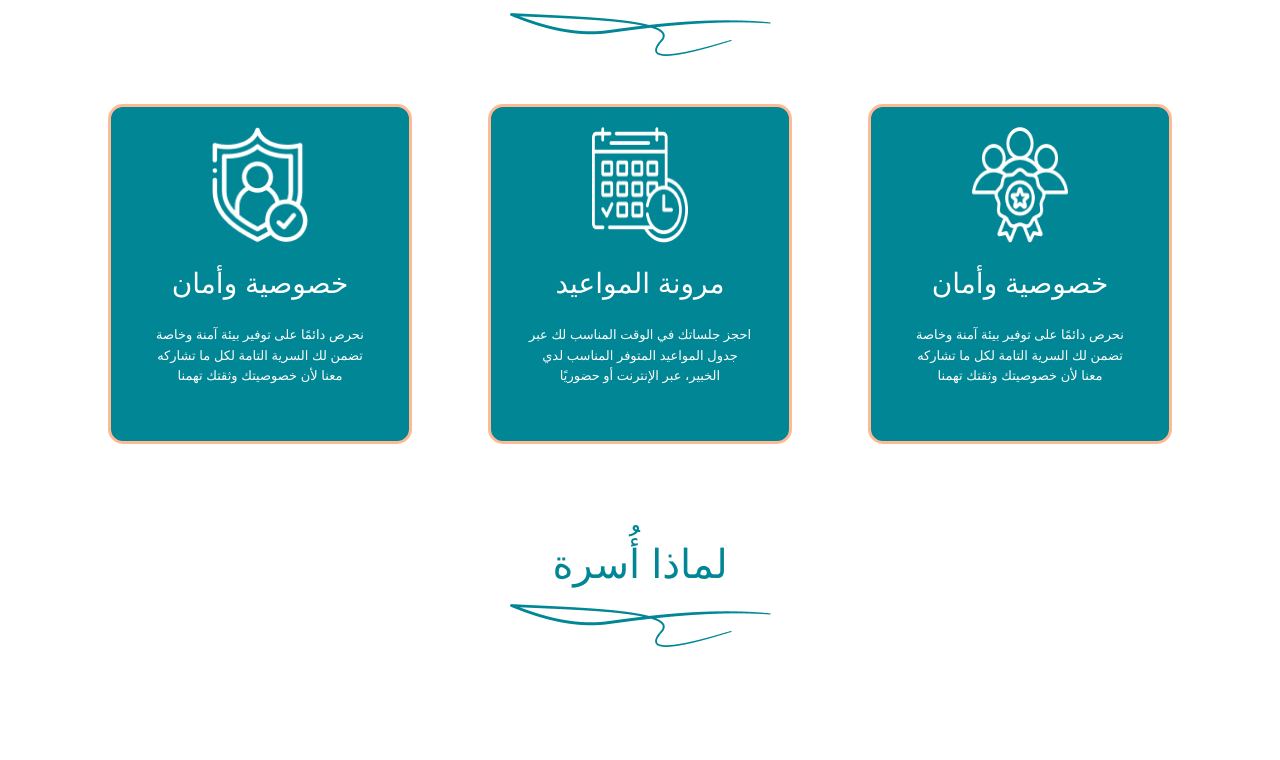
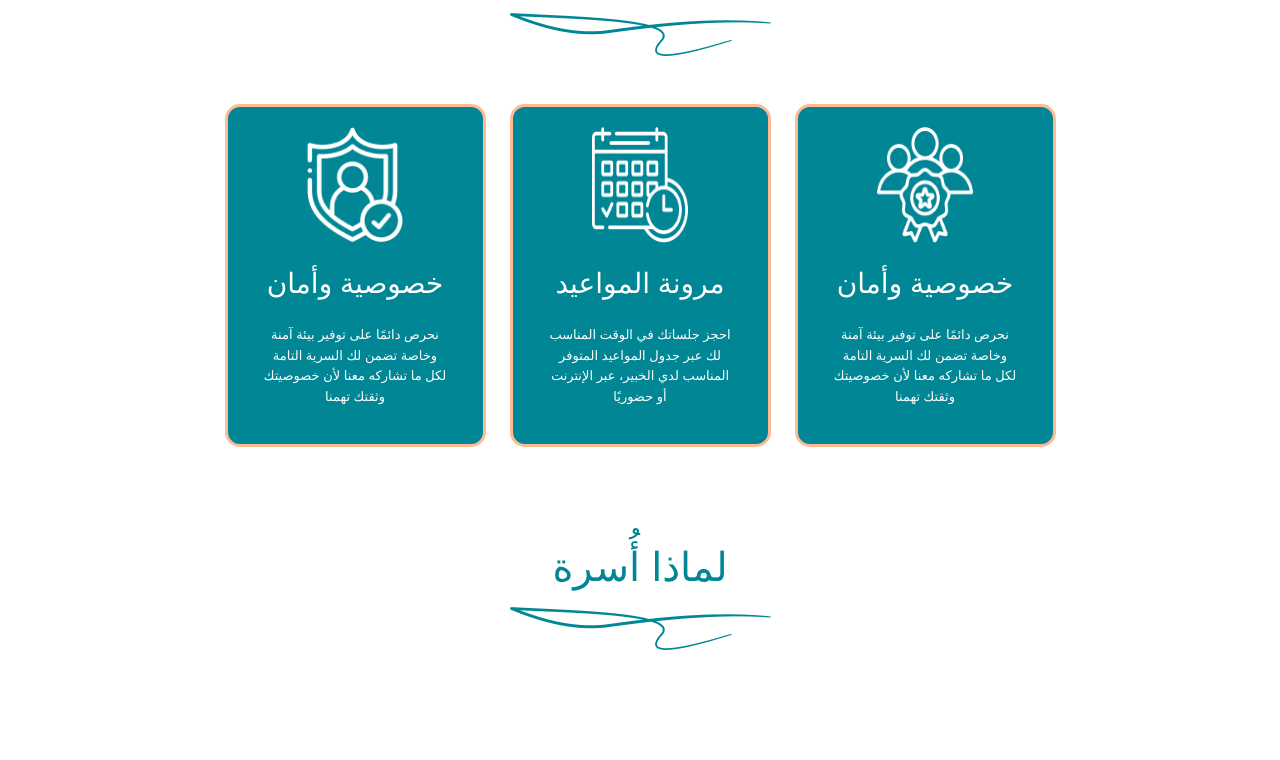
Before and after one commit to Nour-ibrahem30/-, a website: page index.html in a window 1280 px wide. Shown: the part 1456-2216 px from the top of the page. Drawn offline with nearby package versions, Linux system fonts and the light colour scheme; a web font is replaced by a local one.

Commit message:
Update The Project

```diff
--- a/index.html
+++ b/index.html
@@ -153,7 +153,7 @@
                     <img src="imges/Vector 1.png" alt="فاصل زخرفي" class="mt-2" loading="lazy" decoding="async">
                 </div>
                 <div class="row flex-wrap justify-content-center align-items-center g-4">
-                    <div class="col-lg-4 col-md-6 d-grid justify-content-center align-items-center">
+                    <div class="col-lg-3 col-md-6 d-grid justify-content-center align-items-center">
                         <div class="card text-center align-items-center" style="width: 19rem;">
                             <img src="imges/Vector-feactures.png" class="card-img-top" alt="أيقونة ميزة" loading="lazy"
                                 decoding="async" width="96" height="116">
@@ -164,7 +164,7 @@
                             </div>
                         </div>
                     </div>
-                    <div class="col-lg-4 col-md-6 d-grid justify-content-center align-items-center">
+                    <div class="col-lg-3 col-md-6 d-grid justify-content-center align-items-center">
                         <div class="card text-center align-items-center" style="width: 19rem;">
                             <img src="imges/Group.png" class="card-img-top" alt="أيقونة مرونة المواعيد" loading="lazy"
                                 decoding="async" width="96" height="116">
@@ -177,7 +177,7 @@
                             </div>
                         </div>
                     </div>
-                    <div class="col-lg-4 col-md-6 d-grid justify-content-center align-items-center">
+                    <div class="col-lg-3 col-md-6 d-grid justify-content-center align-items-center">
                         <div class="card text-center align-items-center" style="width: 19rem;">
                             <img src="imges/Privcy.png" class="card-img-top" alt="أيقونة الخصوصية" loading="lazy"
                                 decoding="async" width="96" height="116">
```
